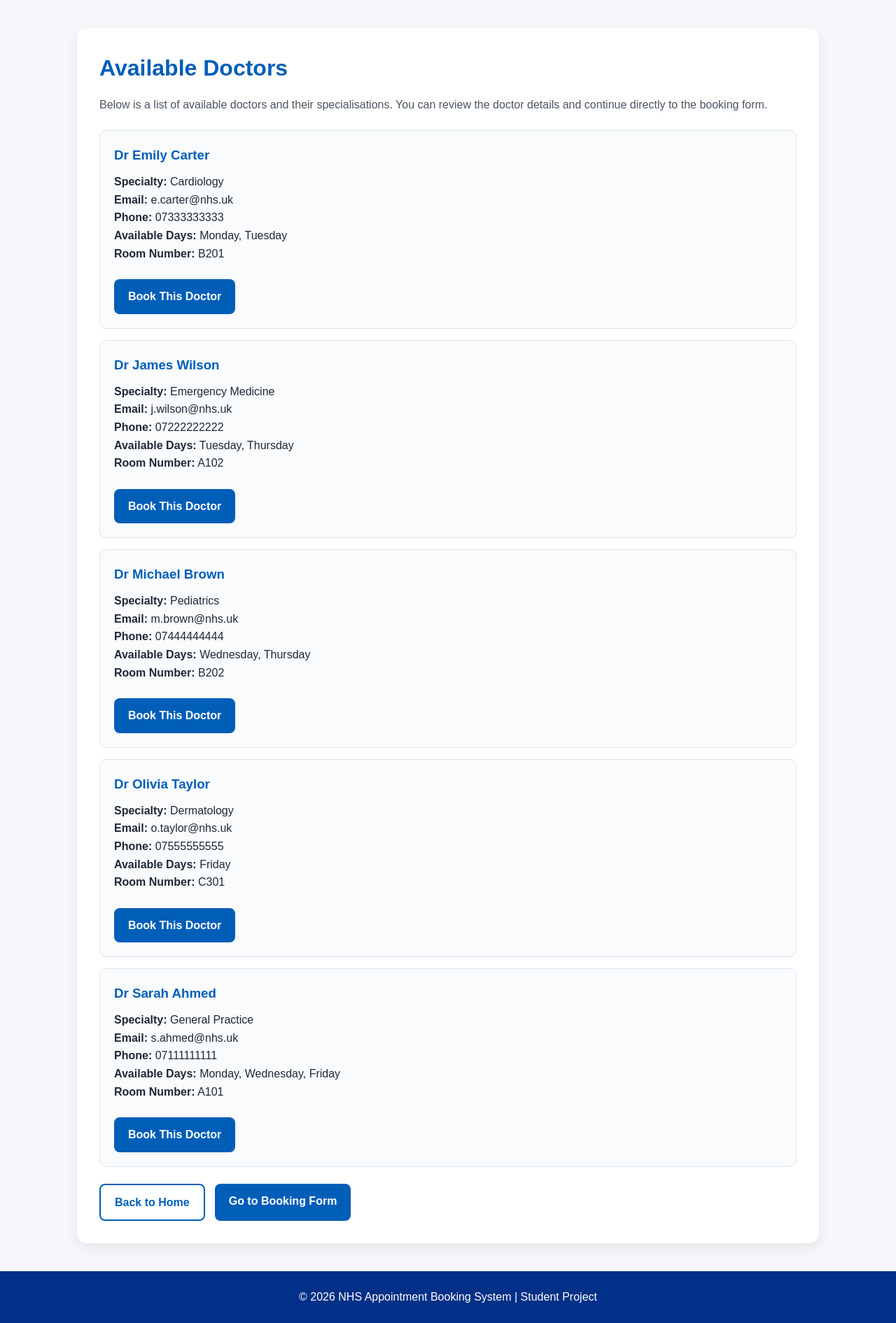
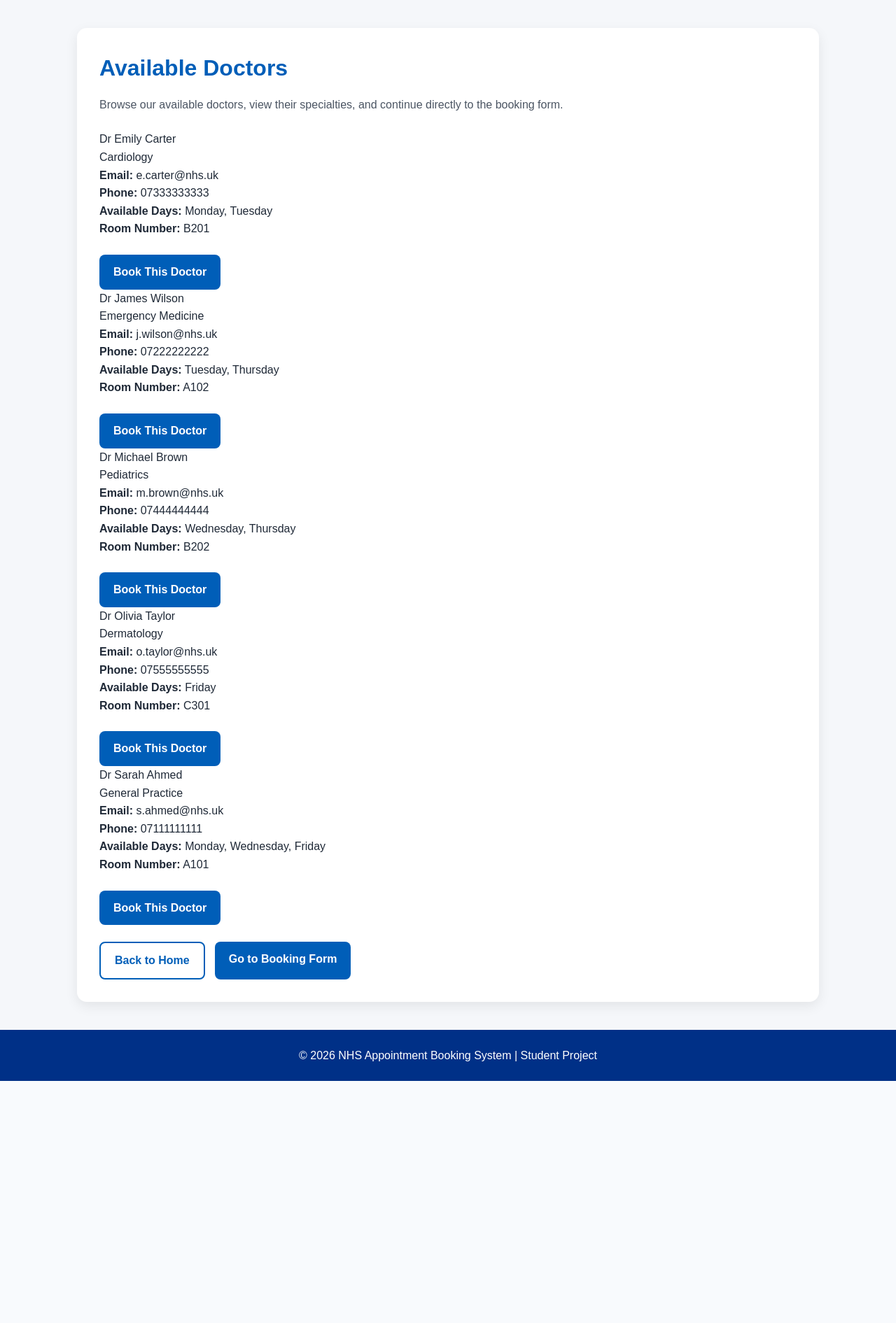
Before and after one commit to gigitdzz/Assignment, a PHP site: page /doctors.php in a window 1280 px wide. Shown: the part 155-2046 px from the top of the page at 70% size. After the commit the page ends 1700 px from the top, so only its background shows below. Run offline with PHP 8.4, Linux system fonts and the light colour scheme; data comes from the database, SQL or seed files in the repository.

Commit message:
Refactor doctor information display in doctors.php

```diff
--- a/doctors.php
+++ b/doctors.php
@@ -46,30 +46,30 @@ $result = $conn->query($sql);
         <div class="page-card">
             <h2 class="page-title">Available Doctors</h2>
             <p class="page-intro">
-                Below is a list of available doctors and their specialisations. You can review the doctor details and continue directly to the booking form.
+                Browse our available doctors, view their specialties, and continue directly to the booking form.
             </p>
 
-            <div class="faq-list">
-                <?php if ($result && $result->num_rows > 0): ?>
+            <?php if ($result && $result->num_rows > 0): ?>
+                <div class="doctors-grid">
                     <?php while ($doctor = $result->fetch_assoc()): ?>
-                        <div class="faq-item">
-                            <h3><?php echo htmlspecialchars($doctor['doctor_name']); ?></h3>
-                            <p><strong>Specialty:</strong> <?php echo htmlspecialchars($doctor['specialty']); ?></p>
+                        <div class="doctor-card">
+                            <div class="doctor-name"><?php echo htmlspecialchars($doctor['doctor_name']); ?></div>
+                            <div class="doctor-badge"><?php echo htmlspecialchars($doctor['specialty']); ?></div>
 
                             <?php if (!empty($doctor['email'])): ?>
-                                <p><strong>Email:</strong> <?php echo htmlspecialchars($doctor['email']); ?></p>
+                                <div class="doctor-info"><strong>Email:</strong> <?php echo htmlspecialchars($doctor['email']); ?></div>
                             <?php endif; ?>
 
                             <?php if (!empty($doctor['phone'])): ?>
-                                <p><strong>Phone:</strong> <?php echo htmlspecialchars($doctor['phone']); ?></p>
+                                <div class="doctor-info"><strong>Phone:</strong> <?php echo htmlspecialchars($doctor['phone']); ?></div>
                             <?php endif; ?>
 
                             <?php if (!empty($doctor['available_days'])): ?>
-                                <p><strong>Available Days:</strong> <?php echo htmlspecialchars($doctor['available_days']); ?></p>
+                                <div class="doctor-info"><strong>Available Days:</strong> <?php echo htmlspecialchars($doctor['available_days']); ?></div>
                             <?php endif; ?>
 
                             <?php if (!empty($doctor['room_number'])): ?>
-                                <p><strong>Room Number:</strong> <?php echo htmlspecialchars($doctor['room_number']); ?></p>
+                                <div class="doctor-info"><strong>Room Number:</strong> <?php echo htmlspecialchars($doctor['room_number']); ?></div>
                             <?php endif; ?>
 
                             <div class="button-row">
@@ -77,10 +77,10 @@ $result = $conn->query($sql);
                             </div>
                         </div>
                     <?php endwhile; ?>
-                <?php else: ?>
-                    <div class="message message-info">No doctors are currently available.</div>
-                <?php endif; ?>
-            </div>
+                </div>
+            <?php else: ?>
+                <div class="message message-info">No doctors are currently available.</div>
+            <?php endif; ?>
 
             <div class="button-row">
                 <a href="index.php" class="btn-secondary">Back to Home</a>
```
